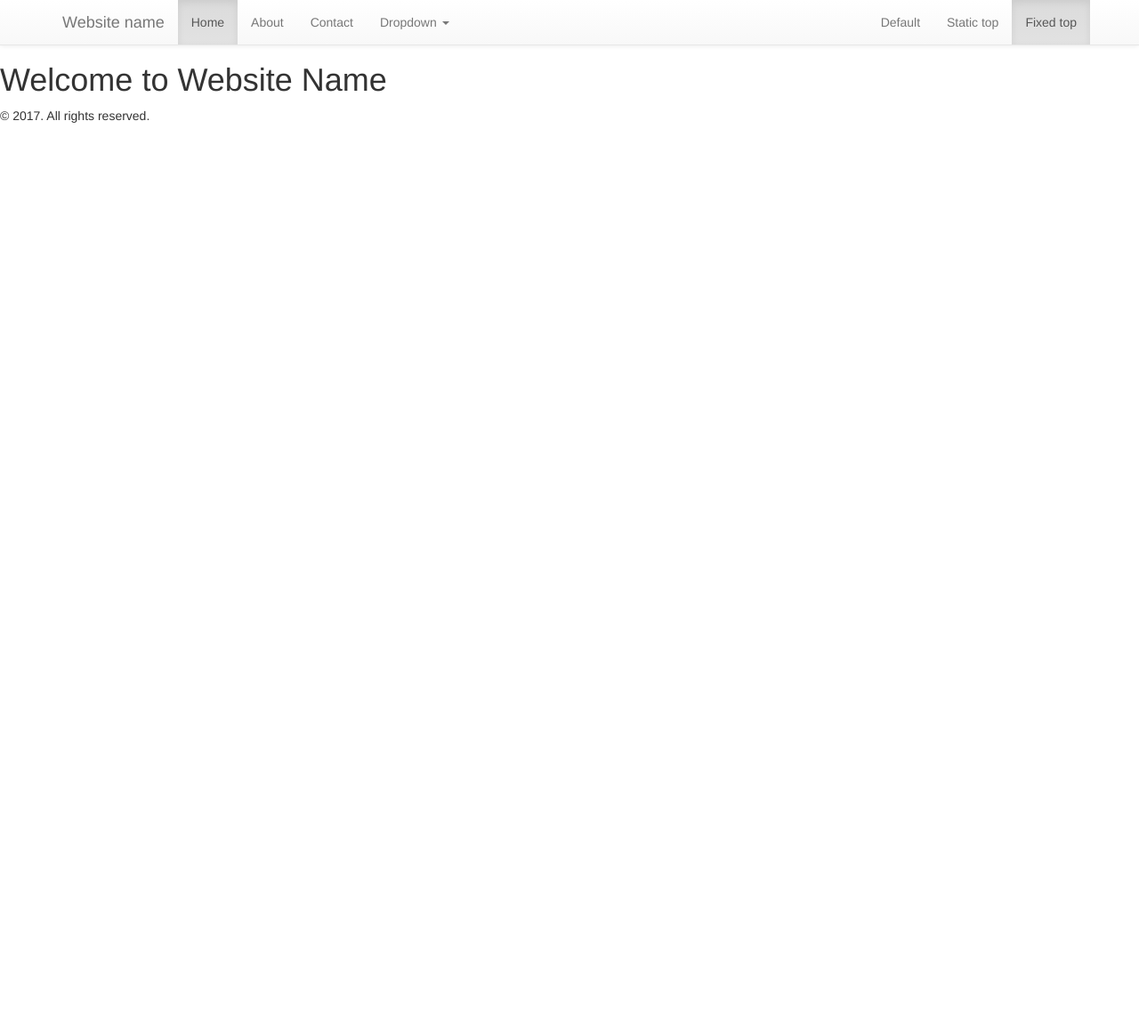
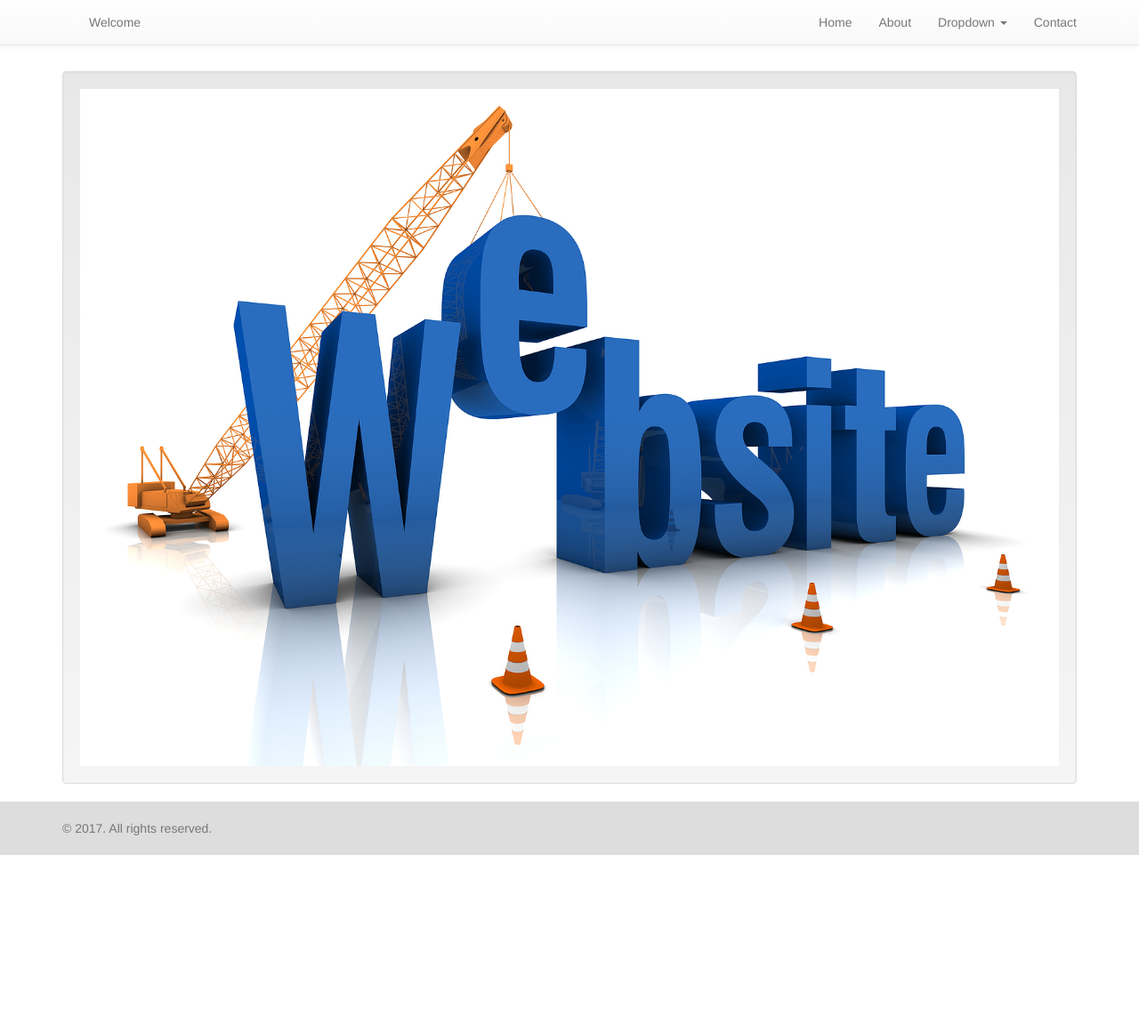
Before and after one commit to a1aina/web-start, a PHP site: page /home.php in a window 1280 px wide. Shown: the top 1160 px of the page at 89% size. After the commit the page ends 961 px from the top, so only its background shows below. Run offline with PHP 8.4, Linux system fonts and the light colour scheme; data that the repository does not hold is empty.

Commit message:
.DS_Store removed

```diff
--- a/_/css/custom.css
+++ b/_/css/custom.css
@@ -1,2 +1,2 @@
-body{min-height:2000px;padding-top:50px}
+#navbar a:hover,.about #navbar #about a,.contact #navbar #contact a,.home #navbar #home a,.navbar-header #navbar #navbar-header a,.welcome #navbar #welcome a{color:#fff;background:gray}html{position:relative;min-height:100%}body{min-height:500px;padding-top:50px;margin-bottom:60px}.footer{position:absolute;bottom:0;width:100%;height:60px;background-color:#ddd}body>.container{padding:30px 15px 0}.container .text-muted{margin:20px 0}.footer>.container{padding-right:15px;padding-left:15px}code{font-size:80%}
 /*# sourceMappingURL=custom.css.map */
--- a/footer.php
+++ b/footer.php
@@ -1,5 +1,8 @@
-&copy; 2017. All rights reserved.
-
+    <footer class="footer">
+      <div class="container">
+        <p class="text-muted">&copy; 2017. All rights reserved.</p>
+      </div>
+    </footer>
     <script src="_/js/bootstrap.js"></script>
     <script src="_/js/custom.js"></script>
   </body>
--- a/home.php
+++ b/home.php
@@ -1,6 +1,14 @@
 <?php include 'header.php';?>
 <body id="<?=basename($_SERVER['PHP_SELF'],'.php')?>">
 <?php include 'menu.php';?>
-<h1>Welcome to Website Name</h1>
+	<div class="container">
+      	<section class="row">
+      		<div class="col-sm-12">
+      			<section class="well">
+      				<img src="images/website-construction.jpg" class="img-responsive">
+      			</section>
+      		</div>
+      	</section>
+    </div> <!-- /container -->
 
 <?php include 'footer.php';?>
--- a/menu.php
+++ b/menu.php
@@ -8,13 +8,15 @@
             <span class="icon-bar"></span>
             <span class="icon-bar"></span>
           </button>
-          <a class="navbar-brand" href="#">Website name</a>
+          <a class="navbar-brand" href="#"></a>
         </div>
         <div id="navbar" class="navbar-collapse collapse">
           <ul class="nav navbar-nav">
-            <li class="active"><a href="#">Home</a></li>
-            <li><a href="#about">About</a></li>
-            <li><a href="#contact">Contact</a></li>
+            <li class="welcome"><a href="index.php">Welcome</a></li>
+          </ul>
+          <ul class="nav navbar-nav navbar-right">
+            <li class="home"><a href="home.php">Home</a></li>
+            <li class="about"><a href="#">About</a></li>
             <li class="dropdown">
               <a href="#" class="dropdown-toggle" data-toggle="dropdown" role="button" aria-haspopup="true" aria-expanded="false">Dropdown <span class="caret"></span></a>
               <ul class="dropdown-menu">
@@ -27,11 +29,7 @@
                 <li><a href="#">One more separated link</a></li>
               </ul>
             </li>
-          </ul>
-          <ul class="nav navbar-nav navbar-right">
-            <li><a href="#">Default</a></li>
-            <li><a href="#">Static top</a></li>
-            <li class="active"><a href="./">Fixed top <span class="sr-only">(current)</span></a></li>
+            <li class="contact"><a href="#">Contact<span class="sr-only">(current)</span></a></li>
           </ul>
         </div><!--/.nav-collapse -->
       </div>
```
Also changed, not shown: _/components/less/_custom.less (+49 -1 lines), index.php (+5 -3 lines), images/website-construction.jpg (added), images/welcome.png (added), 9 other files.
